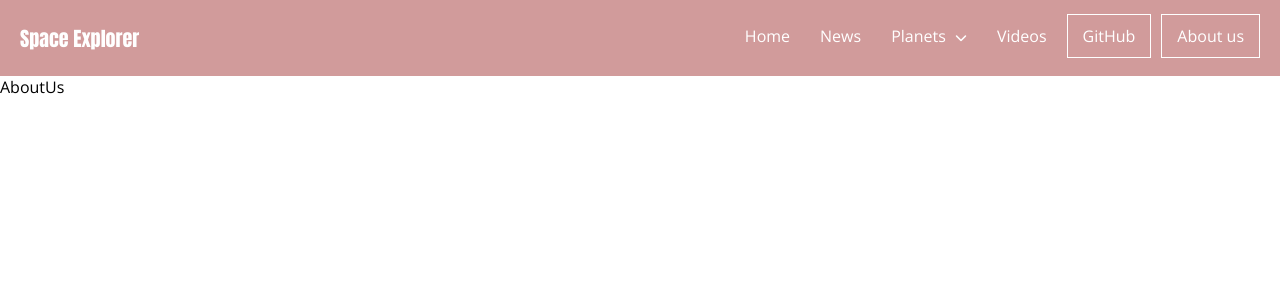
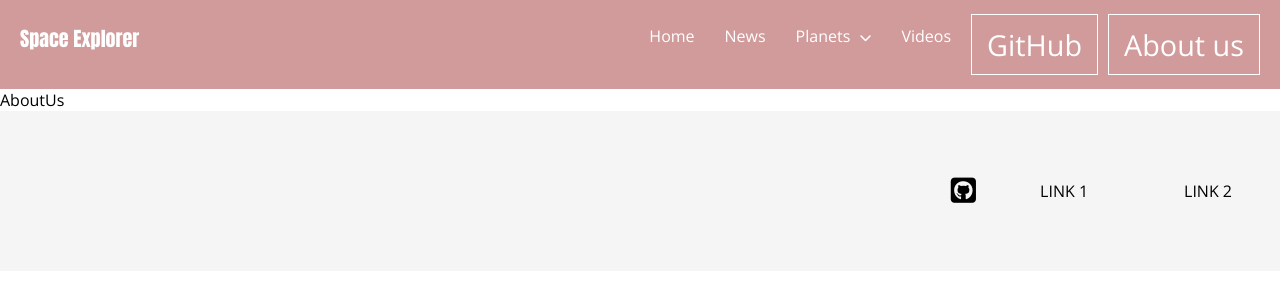
Before and after one commit to orianemgn/Space-explorer, a React (Create React App) app: page /about-us in a window 1280 px wide. Shown: the top 300 px of the page. Built offline with nearby package versions, Linux system fonts and the light colour scheme.

Commit message:
footer done

```diff
--- a/package.json
+++ b/package.json
@@ -9,6 +9,7 @@
     "axios": "^1.1.3",
     "react": "^18.2.0",
     "react-dom": "^18.2.0",
+    "react-icons": "^4.6.0",
     "react-router-dom": "^6.4.3",
     "react-scripts": "5.0.1",
     "web-vitals": "^2.1.4"
--- a/src/App.css
+++ b/src/App.css
@@ -4,12 +4,16 @@
   padding: 0;
   margin: 0;
 }
+
 body {
   font-family: "Open Sans", sans-serif;
   font-size: 16px;
+  min-height: 100vh;
+  display: flex;
+  flex-direction: column;
 }
 
-h1{
+h1 {
   font-family: "Anton", sans-serif;
   font-size: 3rem;
   text-transform: uppercase;
--- a/src/App.js
+++ b/src/App.js
@@ -1,14 +1,14 @@
-import './App.css';
-import ImageOfTheDay from './pages/ImageOfTheDay';
-import PlanetsGlossary from './pages/PlanetsGlossary';
-import FocusOnMars from './pages/FocusOnMars';
-import Home from './pages/Home';
-import News from './pages/News';
-import Videos from './pages/Videos';
-import AboutUs from './pages/AboutUs';
-import Header from './components/navbar/Header';
-import { BrowserRouter as Router, Routes, Route } from 'react-router-dom';
-
+import "./App.css";
+import ImageOfTheDay from "./pages/ImageOfTheDay";
+import PlanetsGlossary from "./pages/PlanetsGlossary";
+import FocusOnMars from "./pages/FocusOnMars";
+import Home from "./pages/Home";
+import News from "./pages/News";
+import Videos from "./pages/Videos";
+import AboutUs from "./pages/AboutUs";
+import Header from "./components/navbar/Header";
+import { BrowserRouter as Router, Routes, Route } from "react-router-dom";
+import Footer from "./components/Footer/Footer";
 
 function App() {
   return (
@@ -26,10 +26,9 @@ function App() {
         </Routes>
       </Router>
       <div>
-
+        <Footer />
       </div>
     </div>
-
   );
 }
 
--- /dev/null
+++ b/src/components/Footer/Footer.jsx
@@ -0,0 +1,19 @@
+import "./app.css";
+import ModalBtn from "../contact modal/ModalBtn";
+
+function Footer() {
+  return (
+    <div className="footer">
+      <ModalBtn icon={<i class="fa-brands fa-square-github"></i>} />
+
+      <a href="#" target="_blank">
+        LINK 1
+      </a>
+      <a href="#" target="_blank">
+        LINK 2
+      </a>
+    </div>
+  );
+}
+
+export default Footer;
--- /dev/null
+++ b/src/components/Footer/app.css
@@ -0,0 +1,21 @@
+.footer {
+  width: 100%;
+  height: 10rem;
+  background-color: #f5f5f5;
+  position: relative;
+  bottom: 0;
+  display: flex;
+  align-items: center;
+  justify-content: flex-end;
+}
+.footer a {
+  text-decoration: none;
+  color: black;
+  padding: 3rem;
+}
+
+@media only screen and (max-width: 500px) {
+  .footer a {
+    flex-direction: column;
+  }
+}
--- /dev/null
+++ b/src/components/contact modal/ContactModal.jsx
@@ -0,0 +1,26 @@
+import React from "react";
+import "./contactModal.css";
+
+function ContactModal({ open, onClose }) {
+  if (!open) return null;
+  return (
+    <div className="overlay">
+      <div className="modalContainer">
+        <p className="closeBtn" onClick={onClose}>
+          close
+        </p>
+        <a href="https://github.com/orianemgn" target="_blank" alt="Oriane">
+          Oriane
+        </a>
+        <a href="https://github.com/Stef14-bit" target="_blank" alt="Stefan Iv">
+          Stefan Iv
+        </a>
+        <a href="https://github.com/StefanDsd" target="_blank" alt="Stefan D">
+          Stefan D
+        </a>
+      </div>
+    </div>
+  );
+}
+
+export default ContactModal;
--- /dev/null
+++ b/src/components/contact modal/ModalBtn.jsx
@@ -0,0 +1,18 @@
+import React, { useState } from "react";
+import ContactModal from "./ContactModal";
+import "./modalBtn.css";
+
+function ModalBtn(props) {
+  const [openModal, setOpenModal] = useState(false);
+
+  return (
+    <div>
+      <button className="button" onClick={() => setOpenModal(true)}>
+        {props.icon}
+      </button>
+      <ContactModal open={openModal} onClose={() => setOpenModal(false)} />
+    </div>
+  );
+}
+
+export default ModalBtn;
--- /dev/null
+++ b/src/components/contact modal/contactModal.css
@@ -0,0 +1,33 @@
+.modalContainer {
+  width: 500px;
+  height: 400px;
+  position: fixed;
+  margin: 0 auto;
+  left: 0;
+  right: 0;
+  bottom: 40%;
+  background-color: aquamarine;
+  display: flex;
+  flex-direction: column;
+}
+.closeBtn {
+  align-self: flex-end;
+  padding: 1em;
+}
+.modalContainer a {
+  background-color: #f5f5f5;
+  width: 80%;
+  height: 1rem;
+  padding: 2rem;
+  margin: auto;
+  display: flex;
+  justify-content: center;
+  align-items: center;
+  font-size: 2rem;
+  letter-spacing: 0.5rem;
+  font-family: Verdana, Geneva, Tahoma, sans-serif;
+}
+.overlay {
+  position: fixed;
+  background-color: rgb(0, 0, 0, 0.5);
+}
--- /dev/null
+++ b/src/components/contact modal/modalBtn.css
@@ -0,0 +1,7 @@
+.button {
+  font-size: 1.8rem;
+  border: none;
+  padding: 1rem;
+  background: none;
+  cursor: pointer;
+}
--- a/src/components/news/News.jsx
+++ b/src/components/news/News.jsx
@@ -8,6 +8,7 @@ function News(params) {
   const [items, setItems] = useState([]);
   const [visible, setVisible] = useState(8);
 
+  // function to add more cards on news page
   const showMoreItems = () => {
     setVisible((prevValue) => prevValue + 3);
   };
--- a/src/pages/Home.js
+++ b/src/pages/Home.js
@@ -1,9 +1,7 @@
-import React from 'react'
-
+import React from "react";
+import "./home.css";
 function Home() {
-  return (
-    <div>Home</div>
-  )
+  return <div className="home">Home</div>;
 }
 
-export default Home
+export default Home;
--- /dev/null
+++ b/src/pages/home.css
@@ -0,0 +1,3 @@
+.home {
+  min-height: 100vh;
+}
```
Also changed, not shown: 1 other file (tests, documents, lock files or other folders). Lines whose indentation alone changed are shown as unchanged.
